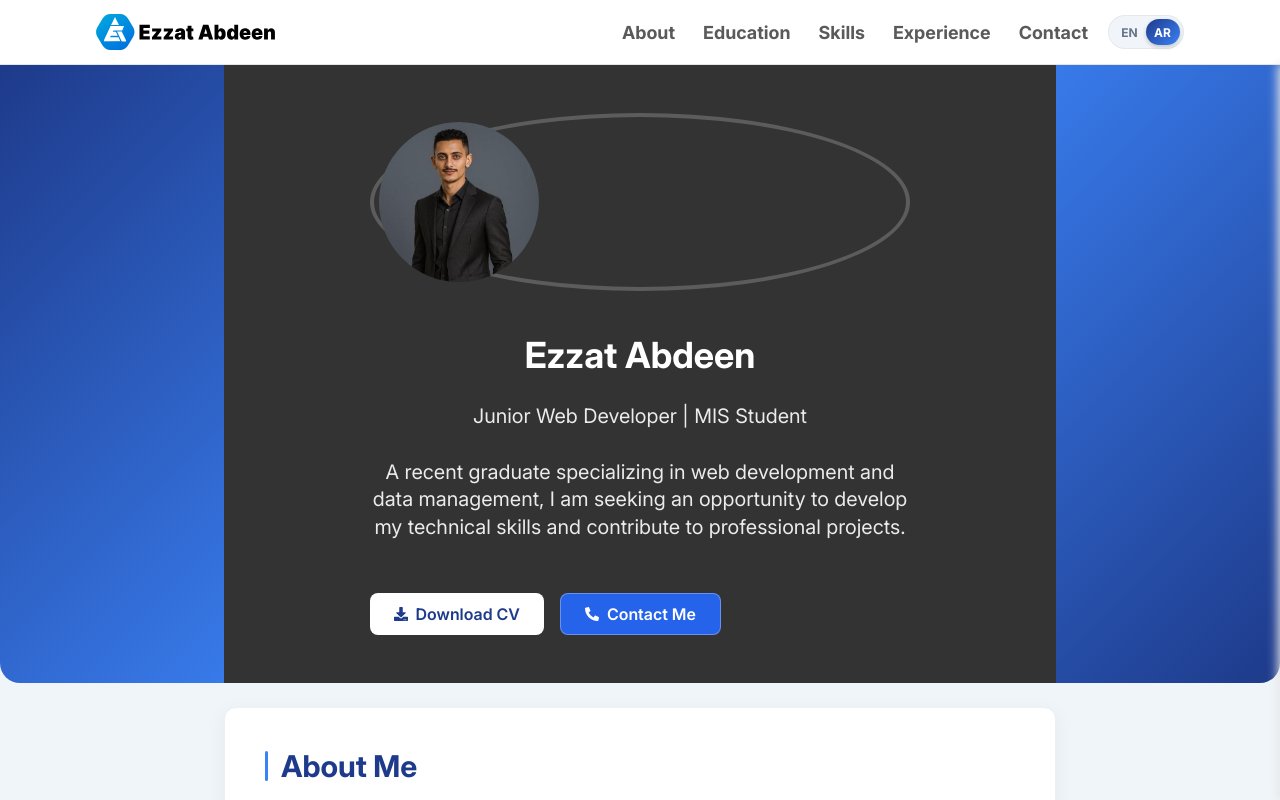
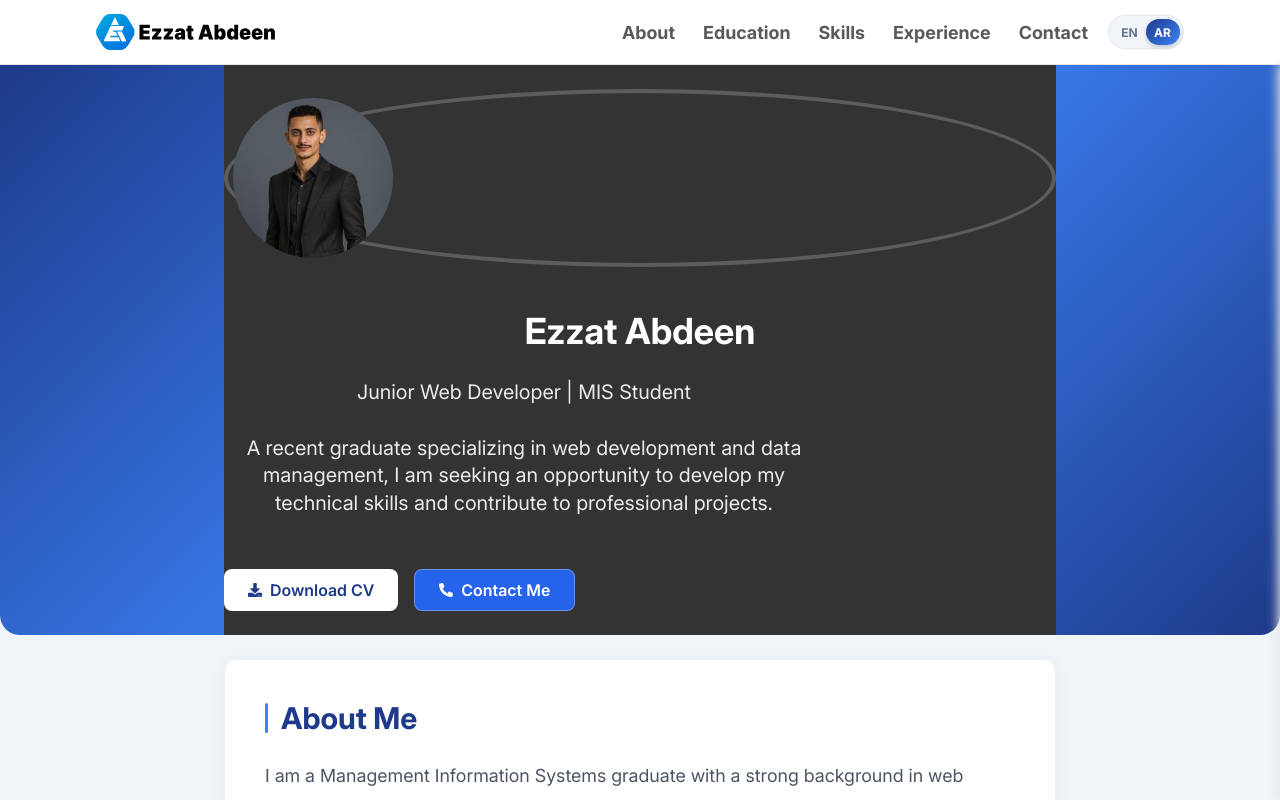
Before and after one commit to ezzatabdeen-dev/protfolio, a Next.js app: page /en in a window 1280 px wide. Shown: the top 800 px of the page. Built offline with nearby package versions, Linux system fonts and the light colour scheme.

Commit message:
Remove unnecessary wrapper div in Hero component

```diff
--- a/src/components/Hero/Hero.jsx
+++ b/src/components/Hero/Hero.jsx
@@ -6,7 +6,6 @@ import { FaPhoneAlt, FaDownload } from "react-icons/fa";
 export const Hero = ({ data }) => {
   return (
     <div className={`container ${styles.HeroContainer}`}>
-      <div className={styles.HeroWrapper}>
         <section id="hero" className={styles.HeroWrapper}>
           <div className={styles.imageWrapper}>
             <ProtectedImage
@@ -34,7 +33,6 @@ export const Hero = ({ data }) => {
             </Link>
           </div>
         </section>
-      </div>
     </div>
   );
 };
```
